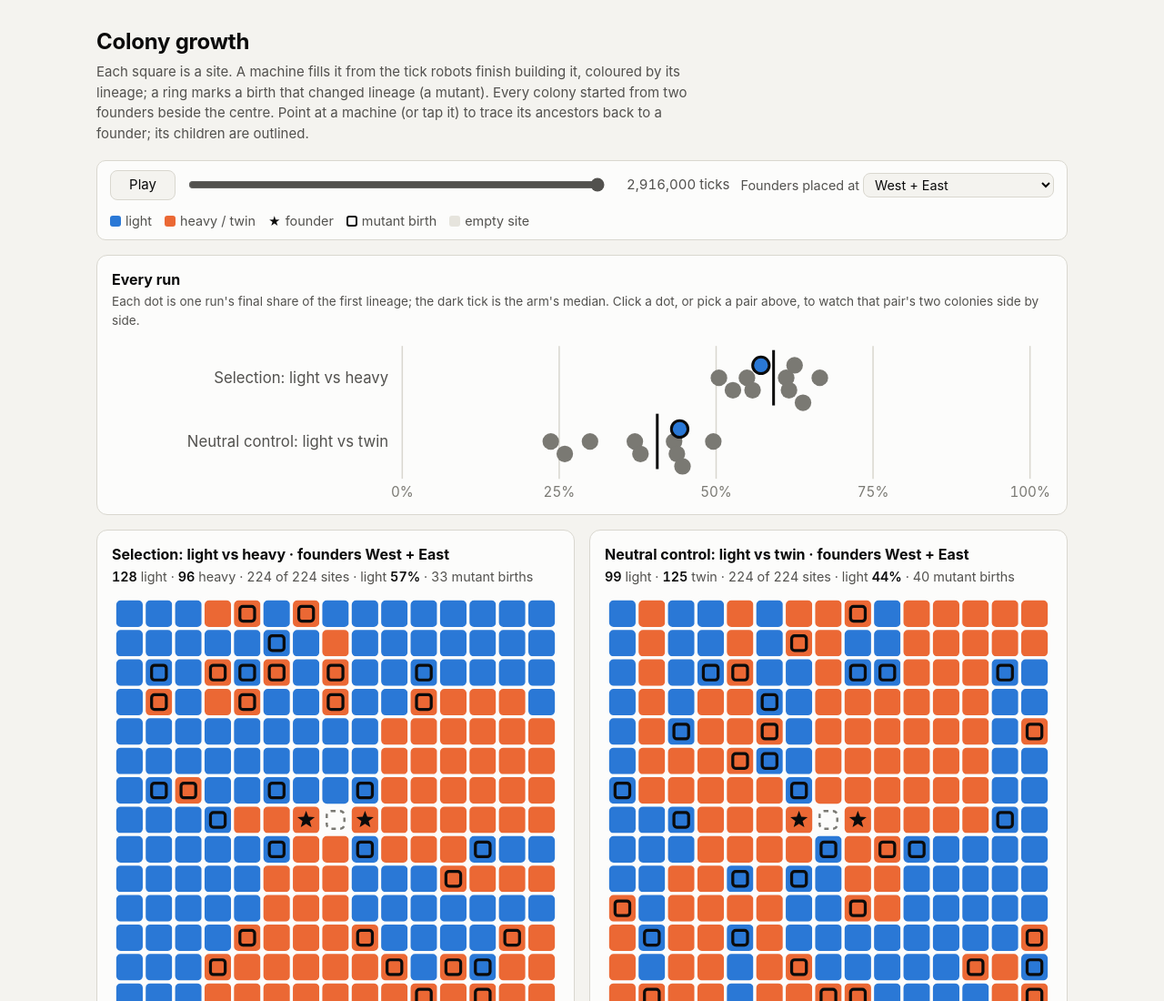
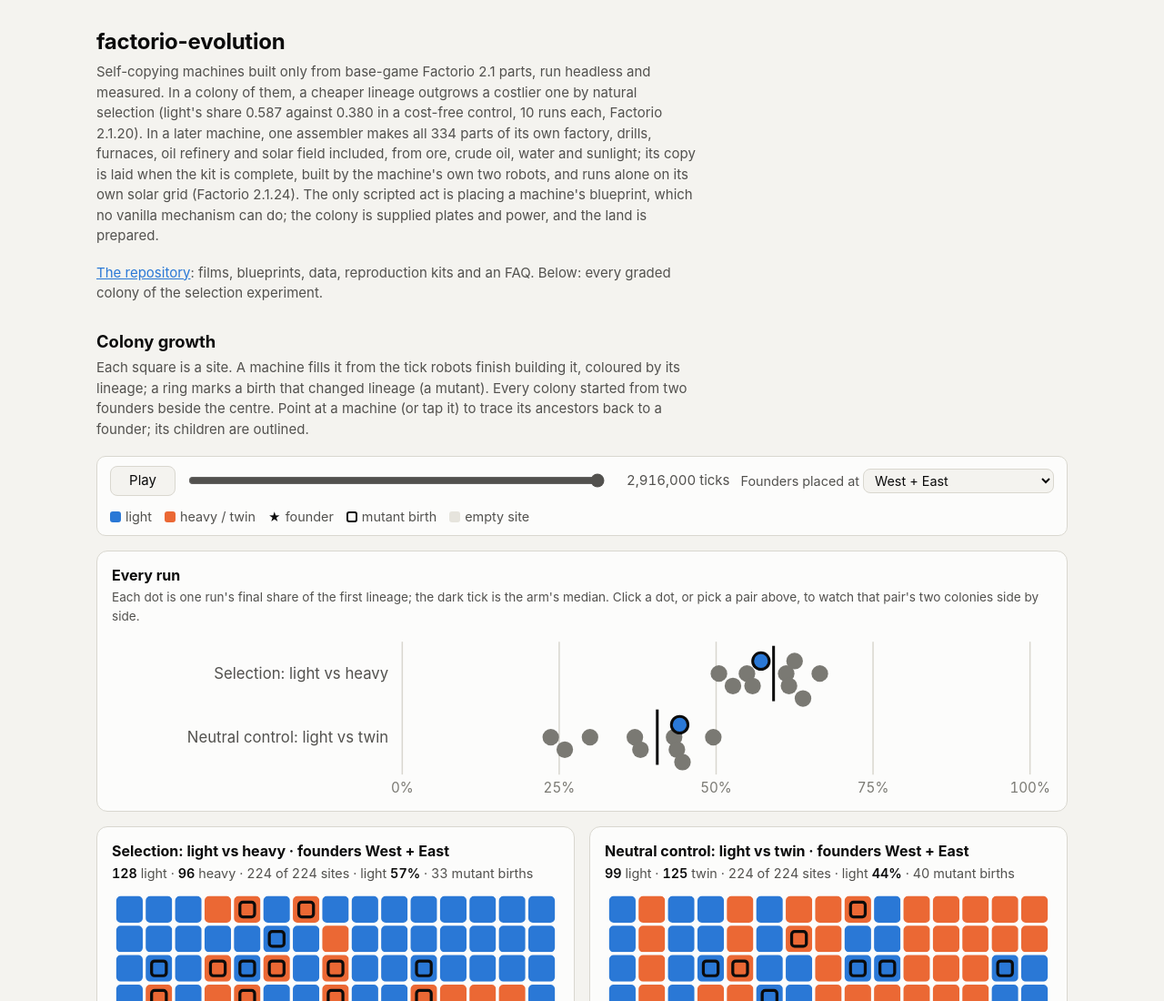
Before and after one commit to hjkornn-phys/factorio-evolution, a plain HTML site: page docs/index.html in a window 1280 px wide. Shown: the top 1100 px of the page at 91% size. Drawn offline with Linux system fonts and the light colour scheme.

Commit message:
README and Pages for generative search: the definition covers the whole repo, findings in numbers, five FAQ questions, llms.txt
The README's first sentence now covers both the colony and the land-and-sun machine with their caveats, followed by three findings with numbers and builds; the FAQ answers raw resources without mods, power, what is given, how the kit is known complete, and how this differs from Self-Expanding Blueprints, Proliferation, the Fulgora base and TAFK. The Pages viewer gains a title, a description, Open Graph, JSON-LD and a short definition above it, and docs/llms.txt.

Co-Authored-By: Claude Opus 5.5 <noreply@anthropic.com>

```diff
--- a/docs/index.html
+++ b/docs/index.html
@@ -3,7 +3,16 @@
 <head>
 <meta charset="utf-8">
 <meta name="viewport" content="width=device-width, initial-scale=1">
-<title>Colony Growth</title>
+<title>factorio-evolution: self-copying machines in vanilla Factorio 2.1</title>
+<meta name="description" content="Self-copying machines built only from base-game Factorio 2.1 parts, run headless and measured: a colony in which a cheaper lineage outgrows a costlier one by natural selection, and one assembler that makes all 334 parts of its own factory from ore, crude oil, water and sunlight, whose copy then runs alone. The only scripted act is placing a machine's blueprint.">
+<meta property="og:type" content="website">
+<meta property="og:title" content="factorio-evolution: self-copying machines in vanilla Factorio 2.1">
+<meta property="og:description" content="Self-copying machines built only from base-game Factorio 2.1 parts, run headless and measured: a colony in which a cheaper lineage outgrows a costlier one by natural selection, and one assembler that makes all 334 parts of its own factory from ore, crude oil, water and sunlight, whose copy then runs alone. The only scripted act is placing a machine's blueprint.">
+<meta property="og:url" content="https://hjkornn-phys.github.io/factorio-evolution/">
+<meta property="og:image" content="https://github.com/hjkornn-phys/factorio-evolution/raw/main/media/mechanism-land.png">
+<link rel="canonical" href="https://hjkornn-phys.github.io/factorio-evolution/">
+<style>.intro { margin-bottom: 28px; } .intro a { color: var(--series-1); } main > h2 { font-size: 1.15rem; margin: 0 0 4px; }</style>
+<script type="application/ld+json">{"@context": "https://schema.org", "@type": "SoftwareSourceCode", "name": "factorio-evolution", "description": "Self-copying machines built only from base-game Factorio 2.1 parts, run headless and measured: a colony in which a cheaper lineage outgrows a costlier one by natural selection, and one assembler that makes all 334 parts of its own factory from ore, crude oil, water and sunlight, whose copy then runs alone. The only scripted act is placing a machine's blueprint.", "codeRepository": "https://github.com/hjkornn-phys/factorio-evolution", "url": "https://hjkornn-phys.github.io/factorio-evolution/", "license": "https://opensource.org/licenses/MIT", "programmingLanguage": ["Python", "Lua"], "author": {"@type": "Person", "name": "hjkornn-phys"}, "keywords": ["Factorio", "self-replication", "von Neumann machine", "artificial life", "evolution", "circuit network", "natural selection"]}</script>
 <style>
 :root {
   color-scheme: light;
@@ -120,7 +129,19 @@ select { font: inherit; color: var(--text-primary); background: var(--surface-0)
 </head>
 <body>
 <main>
-  <h1>Colony growth</h1>
+  <header class="intro">
+    <h1>factorio-evolution</h1>
+    <p class="lede">Self-copying machines built only from base-game Factorio 2.1 parts, run headless and measured.
+      In a colony of them, a cheaper lineage outgrows a costlier one by natural selection (light's share 0.587
+      against 0.380 in a cost-free control, 10 runs each, Factorio 2.1.20). In a later machine, one assembler makes
+      all 334 parts of its own factory, drills, furnaces, oil refinery and solar field included, from ore, crude oil,
+      water and sunlight; its copy is laid when the kit is complete, built by the machine's own two robots, and runs
+      alone on its own solar grid (Factorio 2.1.24). The only scripted act is placing a machine's blueprint, which no
+      vanilla mechanism can do; the colony is supplied plates and power, and the land is prepared.</p>
+    <p class="lede"><a href="https://github.com/hjkornn-phys/factorio-evolution">The repository</a>: films, blueprints, data, reproduction kits and an FAQ.
+      Below: every graded colony of the selection experiment.</p>
+  </header>
+  <h2>Colony growth</h2>
   <p class="lede">Each square is a site. A machine fills it from the tick robots finish building it, coloured by its lineage;
     a ring marks a birth that changed lineage (a mutant). Every colony started from two founders beside the centre.
     Point at a machine (or tap it) to trace its ancestors back to a founder; its children are outlined.</p>
```
Also changed, not shown: docs/llms.txt (added), 1 other file.
